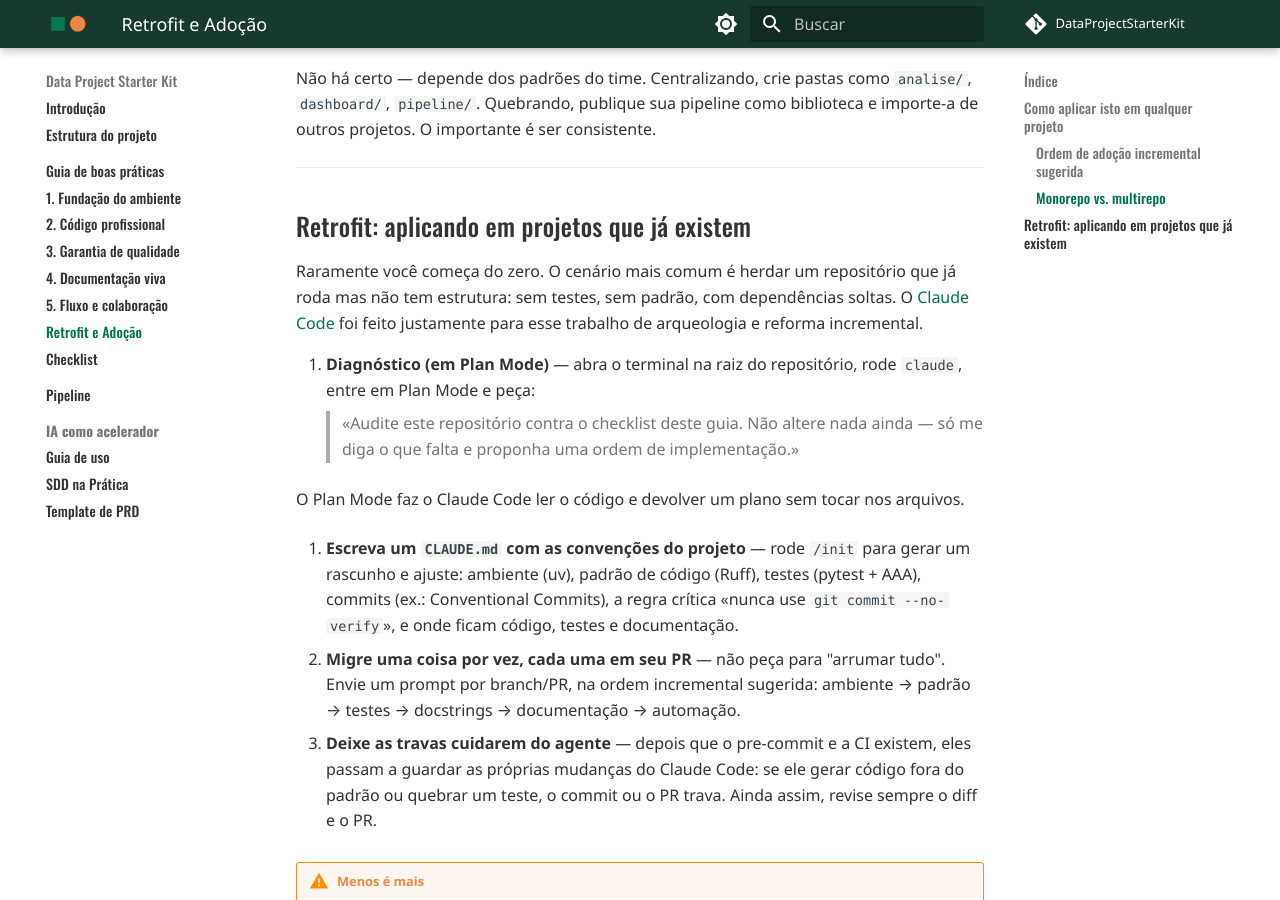
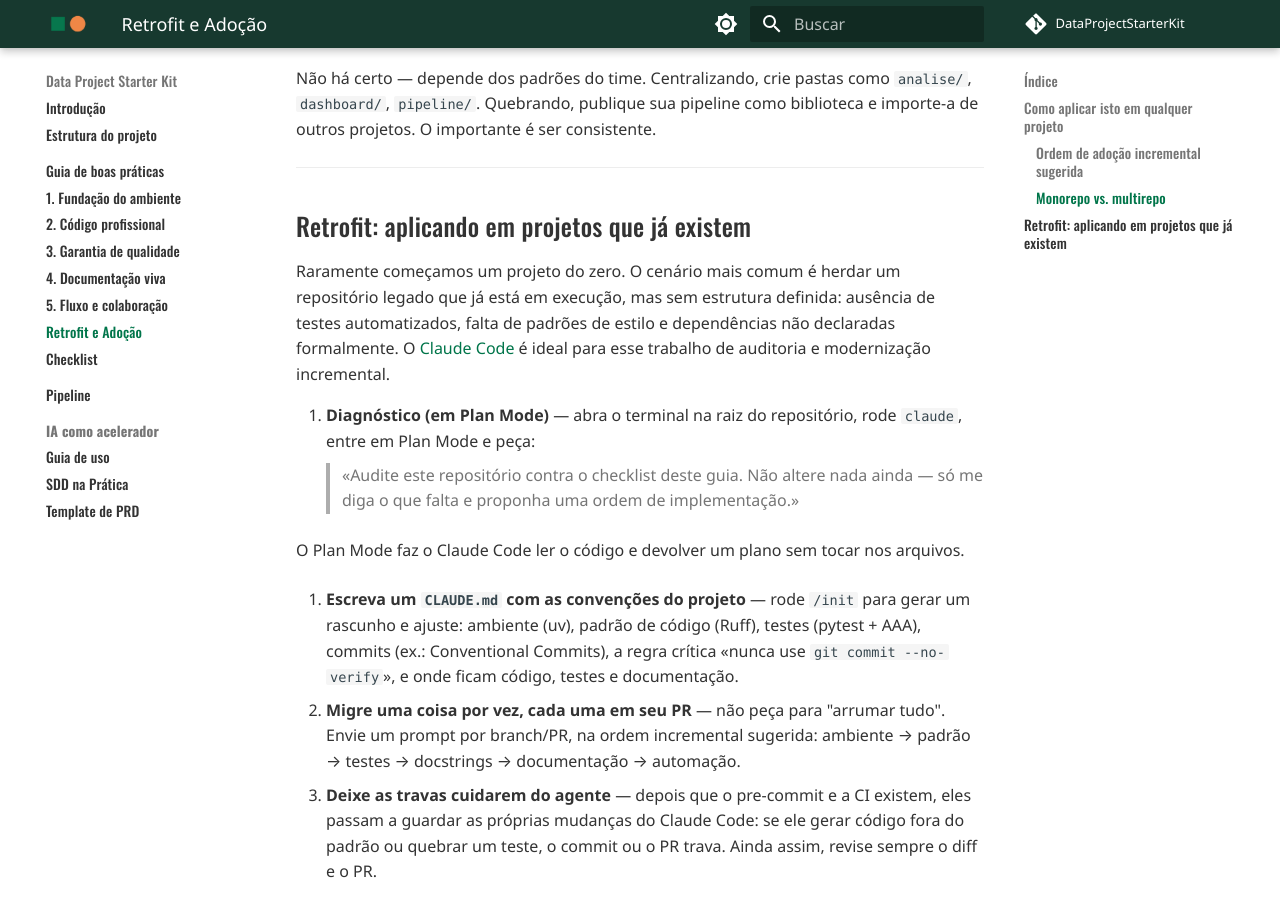
Before and after one commit to filipimr/Data-Project-Starter-Kit, an MkDocs documentation site: the page built from docs/guia/retrofit.md, in a window 1280 px wide and 900 px high, scrolled down 879 px. Built offline with MkDocs 1.6.1 and Material for MkDocs 9.7.7, drawn with Linux system fonts in a browser that asks for light colours; comment, search, counter and statistics services are not loaded.

Commit message:
docs: refine guidelines for incremental project retrofitting (#19)

```diff
--- a/docs/guia/retrofit.md
+++ b/docs/guia/retrofit.md
@@ -23,7 +23,7 @@ Não há certo — depende dos padrões do time. Centralizando, crie pastas como
 
 ## Retrofit: aplicando em projetos que já existem
 
-Raramente você começa do zero. O cenário mais comum é herdar um repositório que já roda mas não tem estrutura: sem testes, sem padrão, com dependências soltas. O [Claude Code](https://docs.claude.com/en/docs/claude-code/overview) foi feito justamente para esse trabalho de arqueologia e reforma incremental.
+Raramente começamos um projeto do zero. O cenário mais comum é herdar um repositório legado que já está em execução, mas sem estrutura definida: ausência de testes automatizados, falta de padrões de estilo e dependências não declaradas formalmente. O [Claude Code](https://docs.claude.com/en/docs/claude-code/overview) é ideal para esse trabalho de auditoria e modernização incremental.
 
 1. **Diagnóstico (em Plan Mode)** — abra o terminal na raiz do repositório, rode `claude`, entre em Plan Mode e peça:
    > «Audite este repositório contra o checklist deste guia. Não altere nada ainda — só me diga o que falta e proponha uma ordem de implementação.»
```
